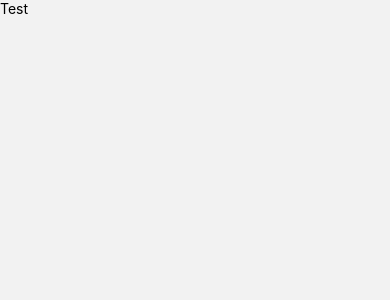
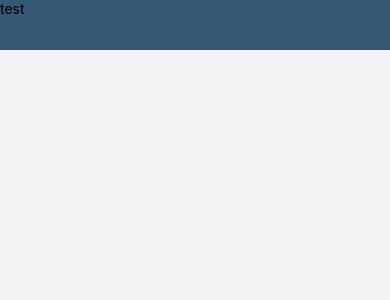
Before and after one commit to FrancMihani/PragmaticTestReactNative, a React Native app: screen /CryptoTrackerProListScreen in a window 390 px wide. Shown: the top 300 px of the page. Built offline with nearby package versions, Linux system fonts and the light colour scheme.

Commit message:
chore: HeaderComponent

```diff
--- /dev/null
+++ b/src/components/headers/ListHeader/Header.component.tsx
@@ -0,0 +1,33 @@
+import React from 'react'
+import { StatusBar, View, ViewProps } from 'react-native'
+import { Title } from 'components/text/Title'
+import useStyles from 'styles/useStyles'
+import useTheme from 'theme/useTheme'
+
+type Props = ViewProps & { title: string }
+
+export enum BAR_STYLE {
+  LightContent = 'light-content',
+  DarkContent = 'dark-content',
+}
+
+export const HeaderComponent = (props: Props) => {
+  const { colors, isDarkMode, edgeInsets } = useTheme()
+  const styles = useStyles({
+    container: { backgroundColor: colors.primary },
+    content: { marginTop: edgeInsets.top },
+  })
+
+  return (
+    <View {...props} style={[{ height: edgeInsets.top + 50 }, styles.container, props.style]}>
+      <StatusBar
+        backgroundColor="transparent"
+        translucent
+        barStyle={isDarkMode ? BAR_STYLE.LightContent : BAR_STYLE.DarkContent}
+      />
+      <View style={styles.content}>
+        <Title>{props.title}</Title>
+      </View>
+    </View>
+  )
+}
--- /dev/null
+++ b/src/components/headers/ListHeader/index.ts
@@ -0,0 +1 @@
+export { HeaderComponent as ListHeader } from './Header.component'
--- a/src/components/text/Title/Title.component.tsx
+++ b/src/components/text/Title/Title.component.tsx
@@ -3,4 +3,4 @@ import { Text } from 'react-native'
 import styles from 'components/text/Title/Title.styles'
 
 import { TextProps as Props } from 'react-native/Libraries/Text/Text'
-export const TitleComponent = (props: Props) => <Text {...props} style={[styles.title]} />
+export const TitleComponent = (props: Props) => <Text {...props} style={[styles.title, props.style]} />
--- a/src/screens/CryptoTrackerPro/CryptoTrackerProList.Screen.tsx
+++ b/src/screens/CryptoTrackerPro/CryptoTrackerProList.Screen.tsx
@@ -1,11 +1,10 @@
 import React from 'react'
-import { SafeAreaView } from 'react-native'
-import { Title } from 'components/text/Title'
+import { ListHeader } from 'components/headers/ListHeader'
 
 const CryptoTrackerProListScreen = () => (
-  <SafeAreaView>
-    <Title>Test</Title>
-  </SafeAreaView>
+  <>
+    <ListHeader title="test" />
+  </>
 )
 
 export default CryptoTrackerProListScreen
--- /dev/null
+++ b/src/styles/useStyles.ts
@@ -0,0 +1,7 @@
+import { StyleSheet } from 'react-native'
+
+const useStyles = <T extends StyleSheet.NamedStyles<T> | StyleSheet.NamedStyles<any>>(
+  styles: T & StyleSheet.NamedStyles<T> = {} as T & StyleSheet.NamedStyles<T>,
+): T => StyleSheet.create(styles)
+
+export default useStyles
--- /dev/null
+++ b/src/theme/index.ts
@@ -0,0 +1,15 @@
+const baseColors = {
+  primary: '#385775',
+}
+
+export const lightTheme = {
+  colors: {
+    ...baseColors,
+  },
+}
+
+export const darkTheme = {
+  colors: {
+    ...baseColors,
+  },
+}
--- /dev/null
+++ b/src/theme/useTheme.ts
@@ -0,0 +1,17 @@
+import { useMemo } from 'react'
+import { useColorScheme } from 'react-native'
+import { useSafeAreaInsets } from 'react-native-safe-area-context'
+import { DarkTheme, DefaultTheme } from '@react-navigation/native'
+import { darkTheme, lightTheme } from 'theme'
+
+const useTheme = () => {
+  const isDarkMode = useColorScheme() === 'dark'
+  const edgeInsets = useSafeAreaInsets()
+
+  const navigatorTheme = useMemo(() => (isDarkMode ? DarkTheme : DefaultTheme), [isDarkMode])
+  const theme = useMemo(() => (isDarkMode ? darkTheme : lightTheme), [isDarkMode])
+
+  return { isDarkMode, navigatorTheme, ...theme, edgeInsets }
+}
+
+export default useTheme
```
